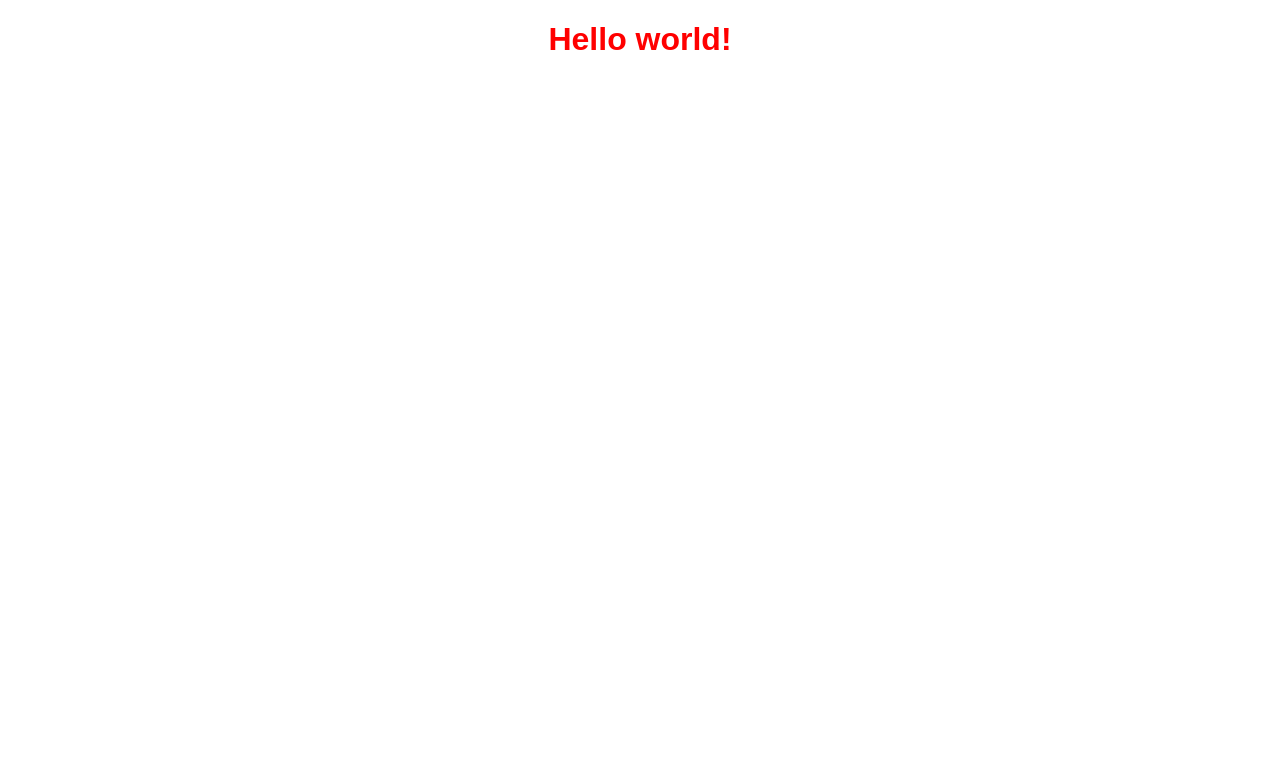
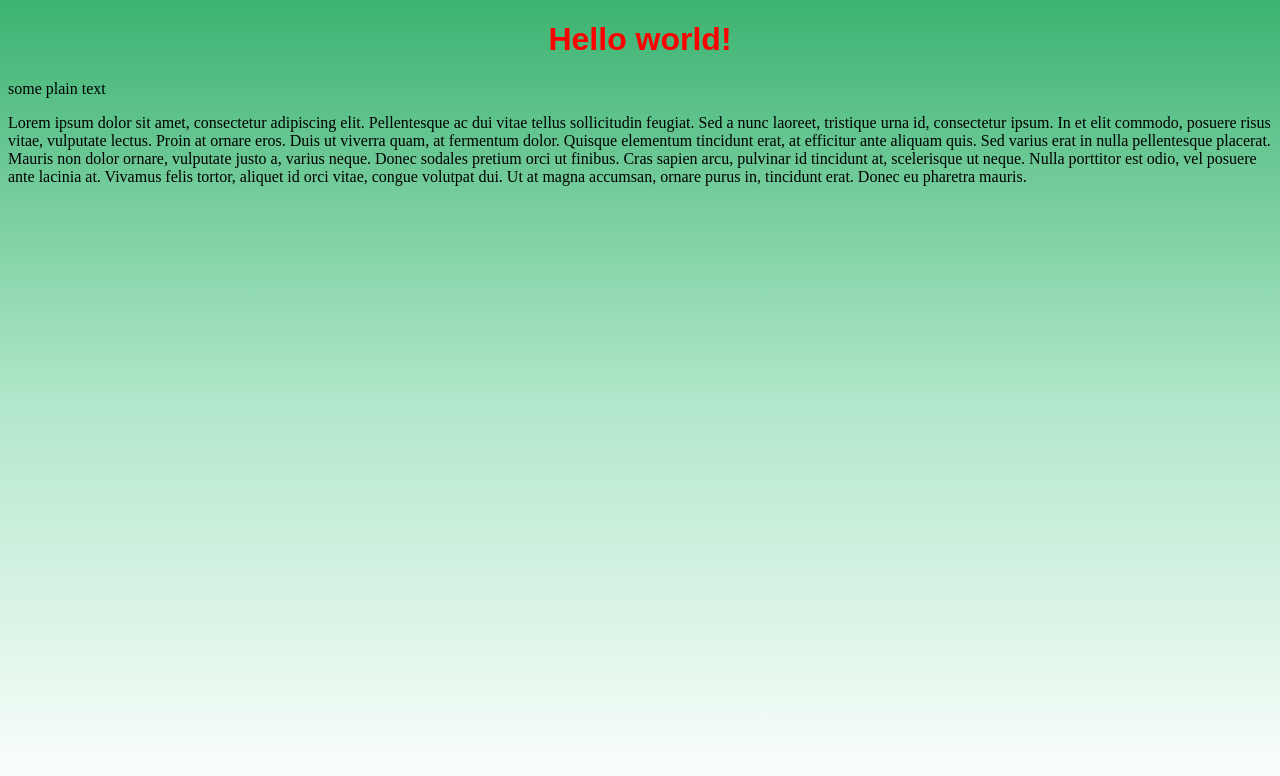
Before and after one commit to StudentOrganisationForAerospaceResearch/DevelopmentResources, a plain HTML site: page Training/PythonWebServer/index.html in a window 1280 px wide. Drawn offline with nearby package versions, Linux system fonts and the light colour scheme.

Commit message:
background colour addded

```diff
--- a/Training/PythonWebServer/index.html
+++ b/Training/PythonWebServer/index.html
@@ -8,7 +8,14 @@
     <script src="https://ajax.googleapis.com/ajax/libs/jquery/2.1.3/jquery.min.js"></script>
     <script src="/resources/index.js" type="text/javascript"></script>
 </head>
-<body>
-    <h1>Hello world!</h1>
+<body class="gradient">
+	<div >
+		<h1>Hello world!</h1>
+		<p>some plain text</p>
+		<p>
+			Lorem ipsum dolor sit amet, consectetur adipiscing elit. Pellentesque ac dui vitae tellus sollicitudin feugiat. Sed a nunc laoreet, tristique urna id, consectetur ipsum. In et elit commodo, posuere risus vitae, vulputate lectus. Proin at ornare eros. Duis ut viverra quam, at fermentum dolor. Quisque elementum tincidunt erat, at efficitur ante aliquam quis. Sed varius erat in nulla pellentesque placerat. Mauris non dolor ornare, vulputate justo a, varius neque. Donec sodales pretium orci ut finibus. Cras sapien arcu, pulvinar id tincidunt at, scelerisque ut neque. Nulla porttitor est odio, vel posuere ante lacinia at. Vivamus felis tortor, aliquet id orci vitae, congue volutpat dui. Ut at magna accumsan, ornare purus in, tincidunt erat. Donec eu pharetra mauris.
+		</p>
+
+	</div>
 </body>
 </html>
--- a/Training/PythonWebServer/resources/stylesheet.css
+++ b/Training/PythonWebServer/resources/stylesheet.css
@@ -3,3 +3,10 @@ h1 {
 	text-align: center;
 	color: red;
 }
+
+.gradient {
+	height: 100%;
+	background: linear-gradient(MediumSeaGreen, #b1e7ca,  white); /* #3CB371 */
+	background-attachment: fixed; /* this seems to counteract height: 100%, since now the colour will be stuck to the background rather than fill the height of the content. Choice depends on page length and desired scroll behaviour */
+	background-repeat: no-repeat;
+}
```
